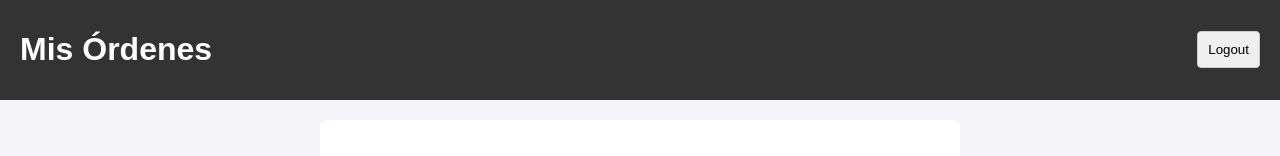
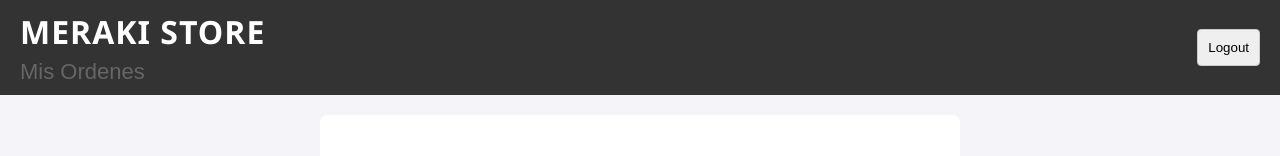
Before and after one commit to AymaraC/MERAKI_STORE, a website: page public/index.html in a window 1280 px wide. Shown: the top 156 px of the page. Drawn offline with Linux system fonts and the light colour scheme; no server answers; sample sign-in values are in the browser's storage.

Commit message:
Actualizo

```diff
--- a/public/index.html
+++ b/public/index.html
@@ -7,11 +7,17 @@
   <link rel="stylesheet" href="style.css" />
 </head>
 <body>
-  <header>
-    <h1>Mis Órdenes</h1>
-    <div id="user-info"></div>
-    <button id="logout-btn">Logout</button>
-  </header>
+
+<header>
+  <div class="title-block">
+    <h1>MERAKI STORE</h1>
+    <h2>Mis Ordenes</h2>
+  </div>
+
+  <div id="user-info" class="user-center"></div>
+
+  <button id="logout-btn">Logout</button>
+</header>
 
   <section class="form-section">
     <h3>Nueva orden</h3>
--- a/public/script.js
+++ b/public/script.js
@@ -19,7 +19,7 @@ async function fetchProfile() {
     const data = await res.json();
     if (res.ok) {
       document.getElementById("user-info").innerText =
-        `Hola ${data.user.email} (${data.user.role})`;
+        `¡Bienvenido ${data.user.email}! ✨`;
     } else {
       console.error("Error perfil:", data);
     }
--- a/public/style.css
+++ b/public/style.css
@@ -77,3 +77,46 @@ button {
 .message {
   color: green;
 }
+
+header {
+  display: grid;
+  grid-template-columns: 1fr auto 1fr;
+  align-items: center;
+}
+
+/* izquierda */
+.title-block {
+  display: flex;
+  flex-direction: column;
+  justify-self: start;
+}
+
+/* centro */
+.user-center {
+  justify-self: center;
+  text-align: center;
+  font-weight: 500;
+}
+
+/* derecha */
+#logout-btn {
+  justify-self: end;
+}
+
+header h1 {
+  font-family: "Poppins", "Segoe UI", Arial, sans-serif;
+  font-weight: 600;
+  letter-spacing: 1px;
+  text-transform: none; /* respeta mayúsculas/minúsculas */
+  margin-bottom: 4px;
+  margin-top: 0px;
+}
+
+header h2 {
+  font-size: 22px;
+  margin: 2px 0 0;
+  font-weight: normal;
+  color: #666;
+  margin-top: 2;      /* saca el espacio arriba de Mis Órdenes */
+
+}
```
